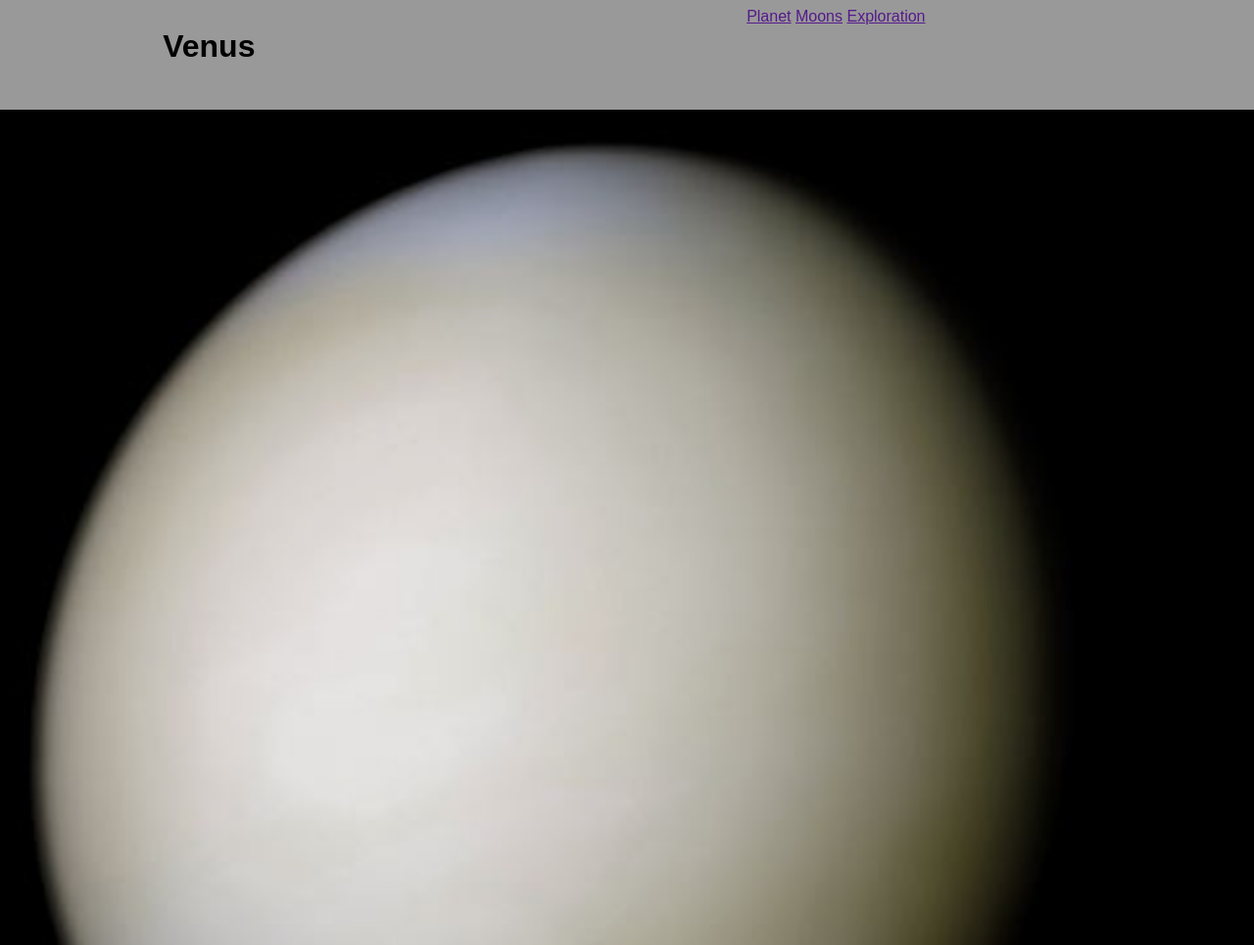
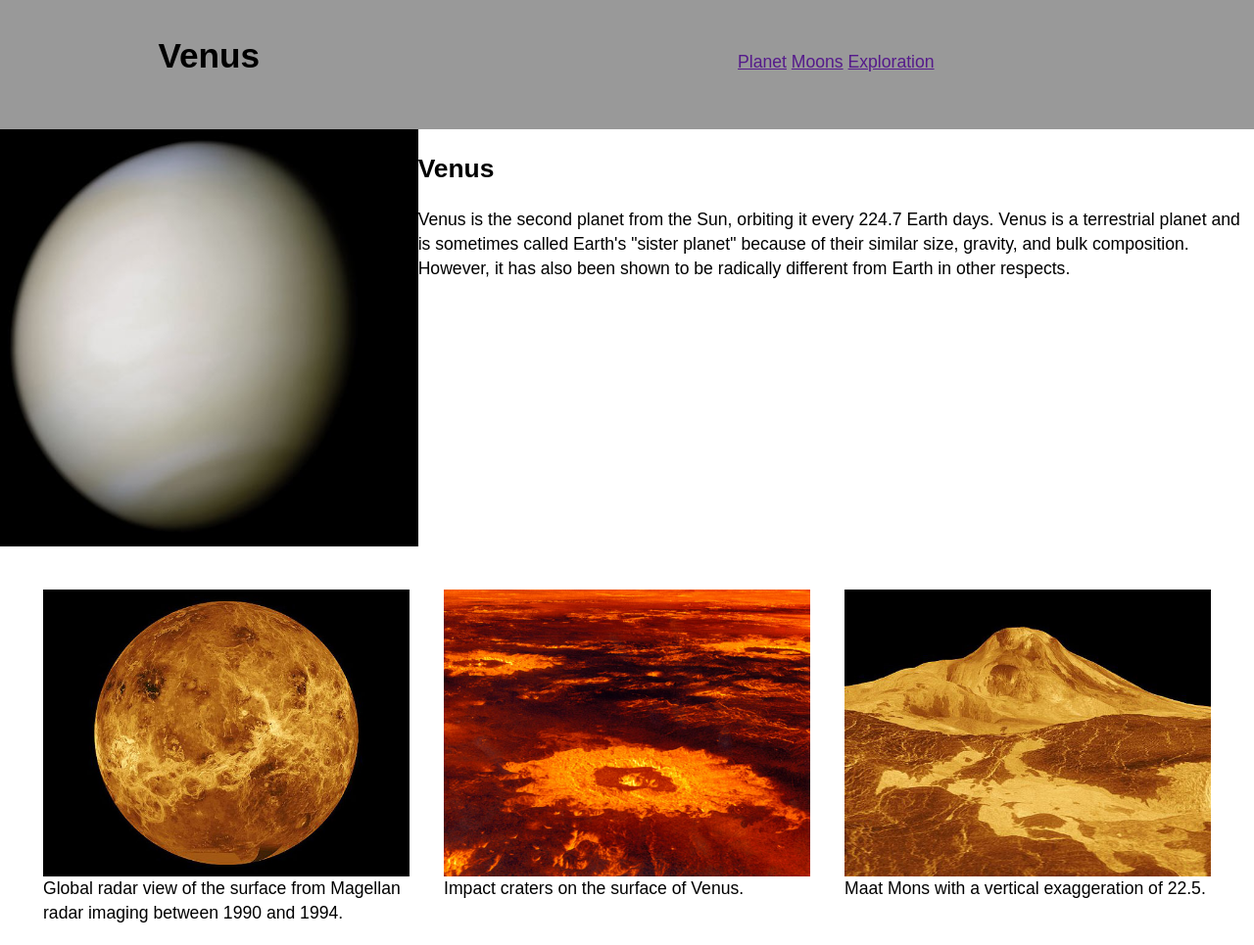
Before and after one commit to celenastefanie/dsn1675-planet-website, a plain HTML site: page index.html in a window 1280 px wide. Shown: the top 965 px of the page at 98% size. Drawn offline with Linux system fonts and the light colour scheme.

Commit message:
coded for all screens

```diff
--- a/css/main.css
+++ b/css/main.css
@@ -47,6 +47,27 @@ ul, li {
   padding-bottom: 2em;
 }
 
+@media only screen and (max-width: 24em) {
+
+  ul, li {
+    list-style-type: none;
+    display: block;
+    padding-left: 0;
+    text-shadow: left;
+  }
+
+  header {
+    background-color: #999;
+    text-align: left;
+    padding-top: .5em;
+    padding-bottom: 1.5em;
+  }
+
+  h1 {
+    text-align: center;
+  }
+}
+
 @media only screen and (min-width: 25em) {
 
   .crater-1 {
@@ -56,3 +77,26 @@ ul, li {
     padding-left: 1em;
   }
 }
+
+@media only screen and (min-width: 38em) {
+  html {
+    font-size: 110%;
+    line-height: 1.4;
+  }
+
+  nav {
+    padding-top: 5%;
+  }
+
+  .crater-1 {
+    padding: 1em;
+  }
+  .crater-2 {
+    padding: 1em;
+  }
+
+  .global {
+    padding: 1em;
+  }
+}
+}
--- a/index.html
+++ b/index.html
@@ -20,6 +20,7 @@
   </div>
 
   <div class="unit xs-1 s-1 m-2-3">
+    <nav>
       <ul>
         <li><a href="">Planet</a></li>
         <li><a href="">Moons</a></li>
@@ -32,30 +33,30 @@
 
 <main>
 
-<img class="venus img-flex" src="images/venus.jpg" alt"Venus">
-
-<h2>Venus</h2>
-
-<p>Venus is the second planet from the Sun, orbiting it every 224.7 Earth days. Venus is a terrestrial planet and is sometimes called Earth's "sister planet" because of their similar size, gravity, and bulk composition. However, it has also been shown to be radically different from Earth in other respects.</p>
+<div class="grid">
+  <div class="unit xs-1 s-1 m-1-2 l-1-3">
+    <img class="venus img-flex" src="images/venus.jpg" alt"Venus">
+  </div>
+  <div class="unit xs-1 s-1 m-1-2 l-2-3">
+    <h2>Venus</h2>
+    <p>Venus is the second planet from the Sun, orbiting it every 224.7 Earth days. Venus is a terrestrial planet and is sometimes called Earth's "sister planet" because of their similar size, gravity, and bulk composition. However, it has also been shown to be radically different from Earth in other respects.</p>
+  </div>
+</div>
 
 <div class="grid box-1">
-  <div class="unit global xs-1 s-1">
+  <div class="unit global xs-1 s-1 m-1-3 l-1-3">
     <img class="venus img-flex" src="images/venus-1.jpg" alt"Venus">
     <figcaption>Global radar view of the surface from Magellan radar imaging between 1990 and 1994.</figcaption>
   </div>
-  <div class="unit crater-1 xs-1 s-1-2">
+  <div class="unit crater-1 xs-1 s-1-2 m-1-3 l-1-3">
       <img class="venus img-flex" src="images/venus-2.jpg" alt"Venus">
       <figcaption>Impact craters on the surface of Venus.</figcaption>
   </div>
-  <div class="unit crater-2 xs-1 s-1-2">
+  <div class="unit crater-2 xs-1 s-1-2 m-1-3 l-1-3">
     <img class="venus img-flex" src="images/venus-3.jpg" alt"Venus">
     <figcaption>Maat Mons with a vertical exaggeration of 22.5.</figcaption>
   </div>
 </div>
 
-
-
-
-
 </body>
 <html>
```
